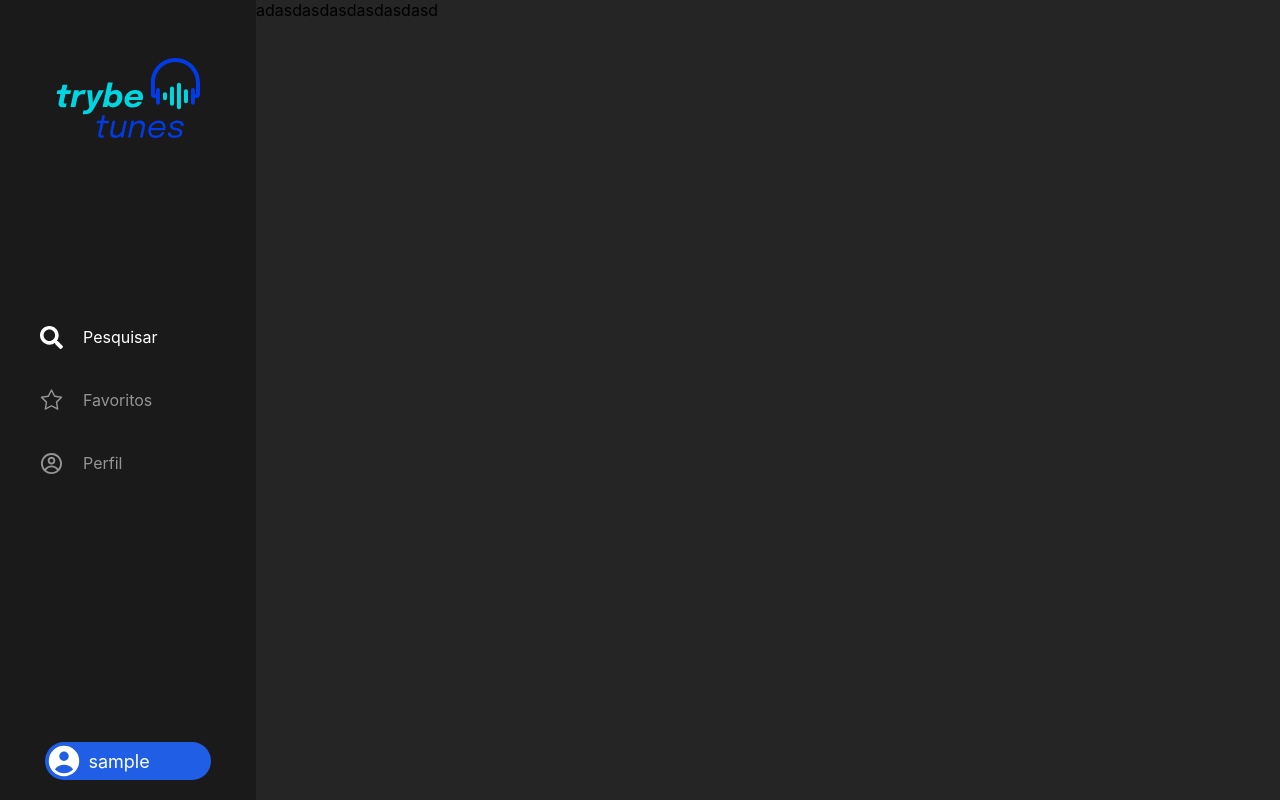
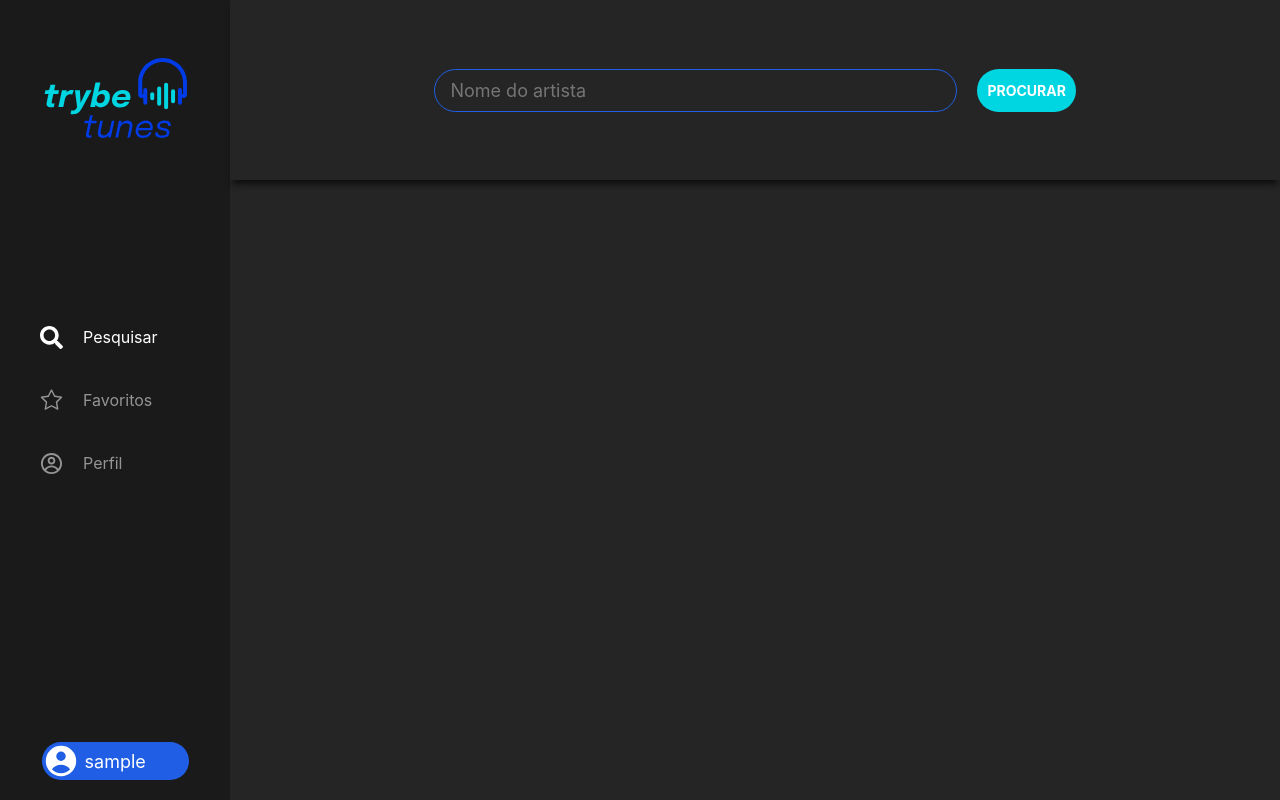
Before and after one commit to vinicius-melo99/vmd-trybe-tunes, a React (Vite) app: page /search in a window 1280 px wide. Built offline with nearby package versions, Linux system fonts and the light colour scheme; sample sign-in values are in the browser's storage.

Commit message:
feat: criado o header das páginas e o input de pesquisa de artista (ainda sem funcionalidade)

```diff
--- /dev/null
+++ b/src/components/ArtistInput/ArtistInput.tsx
@@ -0,0 +1,31 @@
+import { ChangeEvent, FormEvent, useState } from 'react';
+import { InputForm } from './styles';
+
+const ArtistInput = () => {
+  const [artistName, setArtistName] = useState('');
+
+  const handleSubmit = async (e: FormEvent<HTMLFormElement>) => {
+    e.preventDefault();
+  };
+
+  const handleInput = ({
+    target: { value },
+  }: ChangeEvent<HTMLInputElement>) => {
+    setArtistName(value);
+  };
+
+  return (
+    <InputForm onSubmit={handleSubmit}>
+      <input
+        type="text"
+        placeholder="Nome do artista"
+        autoFocus
+        onChange={handleInput}
+        value={artistName}
+      />
+      <button>Procurar</button>
+    </InputForm>
+  );
+};
+
+export default ArtistInput;
--- /dev/null
+++ b/src/components/ArtistInput/styles.ts
@@ -0,0 +1,37 @@
+import styled from 'styled-components';
+
+export const InputForm = styled.form`
+  display: flex;
+  width: 100%;
+  justify-content: center;
+
+  input {
+    width: 523px;
+    padding: 10px 15px;
+    margin-right: 20px;
+    font-size: 18px;
+    border-radius: 23px;
+    border: none;
+    outline: none;
+    background-color: transparent;
+    border: solid 1px #205fe5;
+    color: white;
+  }
+
+  button {
+    background-color: #00d5e2;
+    color: white;
+    text-transform: uppercase;
+    font-size: 14px;
+    padding: 0px 10px;
+    border: none;
+    outline: none;
+    border-radius: 23px;
+    font-weight: bolder;
+    cursor: pointer;
+  }
+
+  button:hover {
+    background-color: rgb(0, 173, 182);
+  }
+`;
--- a/src/components/ContentContainer/ContentContainer.tsx
+++ b/src/components/ContentContainer/ContentContainer.tsx
@@ -1,7 +1,8 @@
+import { ReactNodeType } from '../../types';
 import { Content } from './styles';
 
-const ContentContainer = () => {
-  return <Content>adasdasdasdasdasdasd</Content>;
+const ContentContainer = ({ children }: ReactNodeType) => {
+  return <Content>{children}</Content>;
 };
 
 export default ContentContainer;
--- a/src/components/ContentContainer/styles.ts
+++ b/src/components/ContentContainer/styles.ts
@@ -2,7 +2,7 @@ import { styled } from 'styled-components';
 
 export const Content = styled.section`
   display: flex;
-  width: 80%;
+  width: 82%;
   /* height: 100vh; */
   flex-direction: column;
   /* background-color: green; */
--- a/src/components/PageHeader/PageHeader.tsx
+++ b/src/components/PageHeader/PageHeader.tsx
@@ -1,5 +1,8 @@
-const PageHeader = () => {
-  return <div>PageHeader</div>;
+import { ReactNodeType } from '../../types';
+import { Header } from './styles';
+
+const PageHeader = ({ children }: ReactNodeType) => {
+  return <Header>{children}</Header>;
 };
 
 export default PageHeader;
--- a/src/components/PageHeader/styles.ts
+++ b/src/components/PageHeader/styles.ts
@@ -0,0 +1,13 @@
+import { styled } from 'styled-components';
+
+export const Header = styled.header`
+  display: flex;
+  justify-content: center;
+  align-items: center;
+  color: white;
+  width: 100%;
+  height: 180px;
+  -webkit-box-shadow: 0px 7px 6px -3px rgba(13, 13, 13, 1);
+  -moz-box-shadow: 0px 7px 6px -3px rgba(13, 13, 13, 1);
+  box-shadow: 0px 7px 6px -3px rgba(13, 13, 13, 1);
+`;
--- a/src/components/SideMenu/styles.ts
+++ b/src/components/SideMenu/styles.ts
@@ -3,8 +3,8 @@ import { styled } from 'styled-components';
 export const MenuContainer = styled.section`
   display: flex;
   flex-direction: column;
-  width: 20%;
-  max-width: 330px;
+  width: 18%;
+  max-width: 310px;
   height: 100%;
 
   background-color: #1a1a1a;
--- a/src/pages/Favorites/Favorites.tsx
+++ b/src/pages/Favorites/Favorites.tsx
@@ -1,4 +1,5 @@
 import ContentContainer from '../../components/ContentContainer/ContentContainer';
+import PageHeader from '../../components/PageHeader/PageHeader';
 import SideMenu from '../../components/SideMenu/SideMenu';
 import { PageContainer } from '../Search/styles';
 
@@ -6,7 +7,11 @@ const Favorites = () => {
   return (
     <PageContainer>
       <SideMenu />
-      <ContentContainer />
+      <ContentContainer>
+        <PageHeader>
+          <h2>Músicas ⭐ Favoritas</h2>
+        </PageHeader>
+      </ContentContainer>
     </PageContainer>
   );
 };
--- a/src/pages/Profile/Profile.tsx
+++ b/src/pages/Profile/Profile.tsx
@@ -1,4 +1,5 @@
 import ContentContainer from '../../components/ContentContainer/ContentContainer';
+import PageHeader from '../../components/PageHeader/PageHeader';
 import SideMenu from '../../components/SideMenu/SideMenu';
 import { PageContainer } from '../Search/styles';
 
@@ -6,7 +7,9 @@ const Profile = () => {
   return (
     <PageContainer>
       <SideMenu />
-      <ContentContainer />
+      <ContentContainer>
+        <PageHeader />
+      </ContentContainer>
     </PageContainer>
   );
 };
--- a/src/pages/Search/Search.tsx
+++ b/src/pages/Search/Search.tsx
@@ -1,12 +1,18 @@
 import { PageContainer } from './styles';
 import SideMenu from '../../components/SideMenu/SideMenu';
 import ContentContainer from '../../components/ContentContainer/ContentContainer';
+import PageHeader from '../../components/PageHeader/PageHeader';
+import ArtistInput from '../../components/ArtistInput/ArtistInput';
 
 const Search = () => {
   return (
     <PageContainer>
       <SideMenu />
-      <ContentContainer />
+      <ContentContainer>
+        <PageHeader>
+          <ArtistInput />
+        </PageHeader>
+      </ContentContainer>
     </PageContainer>
   );
 };
```
Also changed, not shown: src/components/MenuBox/MenuBox.tsx (+2 -5 lines), src/types/index.ts (+16 -0 lines).
